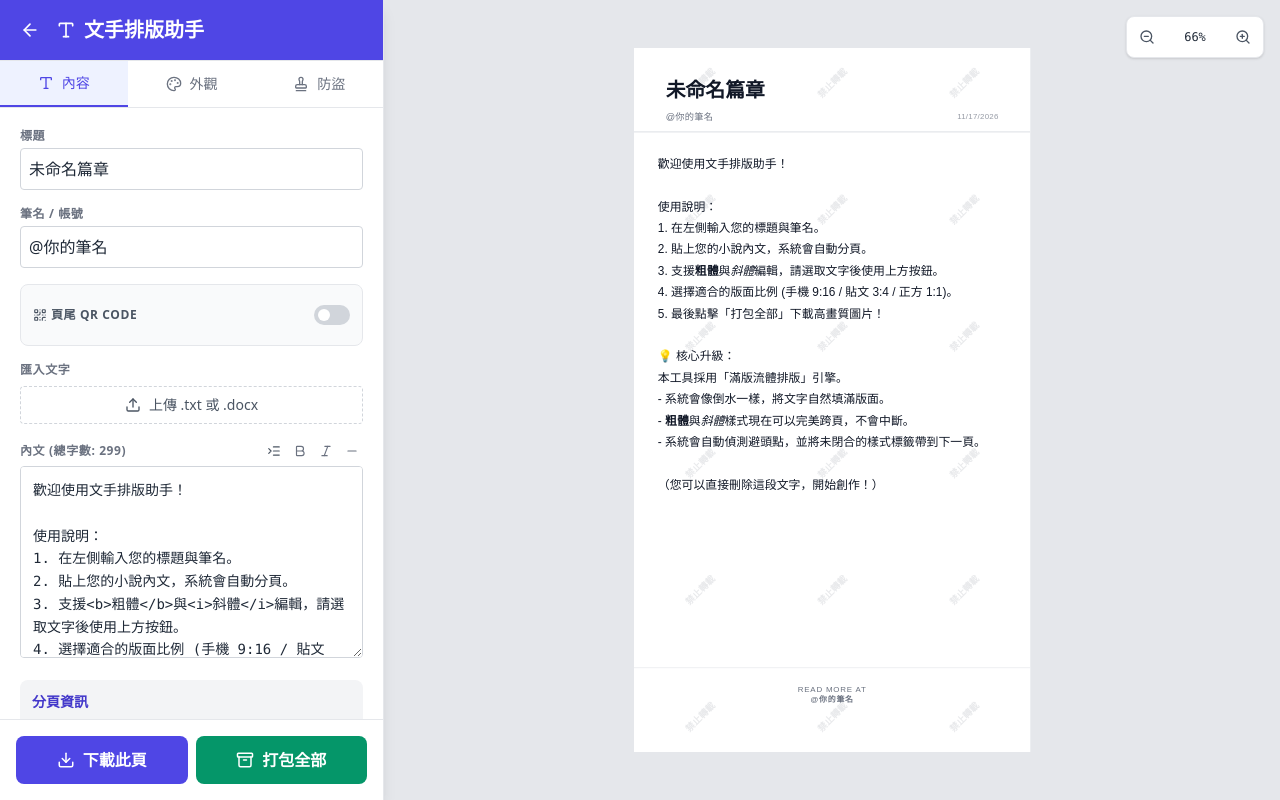
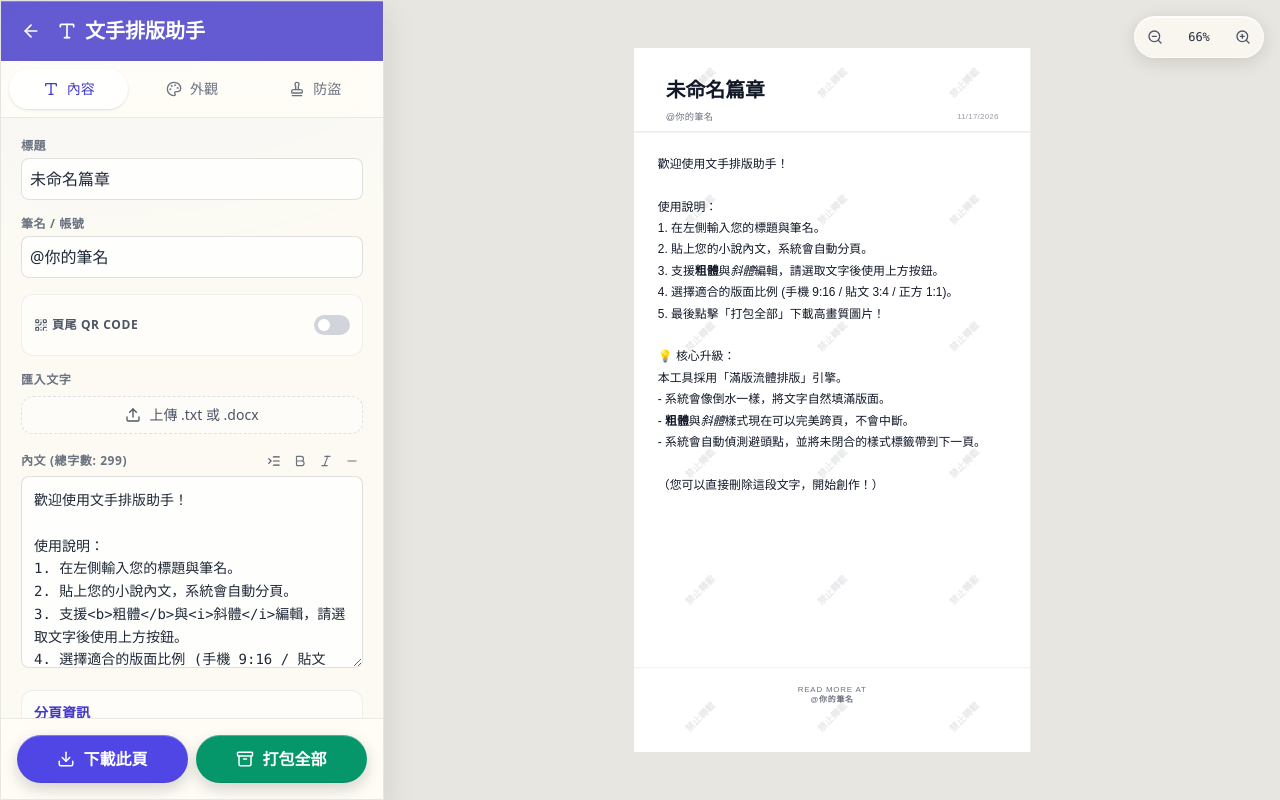
Before and after one commit to adabana00121/adbnpl-writing-tools, a React (Create React App) app: page / in a window 1280 px wide. Both pictures are taken after a click on the button "排版助手". Built offline with nearby package versions, Linux system fonts and the light colour scheme; a web font is replaced by a local one.

Commit message:
Liquid Glass 介面改版：玻璃只用在功能層，預覽與匯出原稿不動

```diff
--- a/public/index.html
+++ b/public/index.html
@@ -6,7 +6,7 @@
       name="viewport"
       content="width=device-width, initial-scale=1, shrink-to-fit=no"
     />
-    <meta name="theme-color" content="#000000" />
+    <meta name="theme-color" content="#F5F4EE" />
     <!--
       manifest.json provides metadata used when your web app is added to the
       homescreen on Android. See https://developers.google.com/web/fundamentals/engage-and-retain/web-app-manifest/
--- a/src/components/common/Layout.js
+++ b/src/components/common/Layout.js
@@ -12,12 +12,13 @@ import { ArrowLeft } from "lucide-react";
 const Layout = ({ sidebar, children, title, icon: Icon, onBack }) => {
   return (
     // Root: 手機版 min-h-screen (可捲動), 電腦版 h-screen (固定視窗)
-    <div className="min-h-screen md:h-screen md:overflow-hidden bg-gray-50 flex flex-col md:flex-row font-sans text-gray-800">
+    // 背景透明，讓 body 的紙色環境暈透出來給玻璃折射
+    <div className="min-h-screen md:h-screen md:overflow-hidden flex flex-col md:flex-row font-sans text-gray-800">
       {/* 側邊欄容器 */}
       {/* 手機版 h-auto (自然撐開), 電腦版 h-full (填滿) */}
-      <div className="w-full md:w-96 bg-white border-b md:border-b-0 md:border-r border-gray-200 flex flex-col h-auto md:h-full shadow-lg z-30 shrink-0">
+      <div className="glass-panel w-full md:w-96 flex flex-col h-auto md:h-full z-30 shrink-0">
         {/* 側邊欄標題列 */}
-        <div className="p-4 border-b border-gray-200 bg-indigo-600 text-white flex items-center shrink-0">
+        <div className="glass-header p-4 text-white flex items-center shrink-0">
           <button
             onClick={onBack}
             className="mr-3 hover:bg-white/20 p-1 rounded transition-colors"
@@ -41,7 +42,7 @@ const Layout = ({ sidebar, children, title, icon: Icon, onBack }) => {
       {/* 右側主要內容區 (預覽區) */}
       {/* 手機版 h-[80vh] (給予足夠的預覽空間), 電腦版 flex-1 (填滿剩餘寬度) */}
       {/* 加上 relative 確保內部 absolute 定位正常 */}
-      <div className="relative w-full h-[80vh] md:h-full md:flex-1 bg-gray-200">
+      <div className="preview-desk relative w-full h-[80vh] md:h-full md:flex-1">
         {children}
       </div>
     </div>
--- a/src/components/common/PreviewCanvas.js
+++ b/src/components/common/PreviewCanvas.js
@@ -30,15 +30,15 @@ const PreviewCanvas = ({
   return (
     <div
       ref={containerRef}
-      className="flex-1 bg-gray-200 relative flex flex-col overflow-hidden h-full"
+      className="flex-1 preview-desk relative flex flex-col overflow-hidden h-full"
     >
-      {/* --- 右上角縮放控制列 --- */}
-      <div className="absolute top-4 right-4 z-50 flex gap-2 bg-white p-1 rounded-lg shadow border border-gray-200">
+      {/* --- 右上角縮放控制列（浮在預覽上的玻璃膠囊） --- */}
+      <div className="glass-pill absolute top-4 right-4 z-50 flex gap-1 p-1 items-center">
         <button
           onClick={() =>
             setManualScale((prev) => Math.max(0.3, (prev || scale) - 0.1))
           }
-          className="p-2 hover:bg-gray-100 rounded text-gray-600"
+          className="glass-btn p-2 hover:bg-white/70 rounded-full text-gray-600"
           title="縮小"
         >
           <ZoomOut size={16} />
@@ -50,7 +50,7 @@ const PreviewCanvas = ({
           onClick={() =>
             setManualScale((prev) => Math.min(2.0, (prev || scale) + 0.1))
           }
-          className="p-2 hover:bg-gray-100 rounded text-gray-600"
+          className="glass-btn p-2 hover:bg-white/70 rounded-full text-gray-600"
           title="放大"
         >
           <ZoomIn size={16} />
--- a/src/features/WatermarkGenerator/components/ContentPanel.js
+++ b/src/features/WatermarkGenerator/components/ContentPanel.js
@@ -46,7 +46,7 @@ const ContentPanel = ({
                     type="text"
                     value={title}
                     onChange={(e) => setTitle(e.target.value)}
-                    className="w-full p-2 border border-gray-300 rounded focus:ring-2 focus:ring-indigo-500 focus:border-transparent"
+                    className="glass-input w-full p-2 rounded-lg focus:ring-2 focus:ring-indigo-500 focus:border-transparent"
                     placeholder="輸入文章標題"
                 />
             </div>
@@ -58,12 +58,12 @@ const ContentPanel = ({
                     type="text"
                     value={author}
                     onChange={(e) => setAuthor(e.target.value)}
-                    className="w-full p-2 border border-gray-300 rounded focus:ring-2 focus:ring-indigo-500 focus:border-transparent"
+                    className="glass-input w-full p-2 rounded-lg focus:ring-2 focus:ring-indigo-500 focus:border-transparent"
                     placeholder="@yourname"
                 />
             </div>
 
-            <div className="p-3 bg-gray-50 rounded-lg border border-gray-200">
+            <div className="glass-well p-3 rounded-xl">
                 <div className="flex justify-between items-center mb-2 mt-2">
                     <label className="text-xs font-semibold text-gray-600 uppercase tracking-wider flex items-center gap-1">
                         <QrCodeIcon size={14} /> 頁尾 QR Code
@@ -85,14 +85,14 @@ const ContentPanel = ({
                             type="text"
                             value={qrCodeContent}
                             onChange={(e) => setQrCodeContent(e.target.value)}
-                            className="w-full p-2 text-xs border border-gray-300 rounded focus:ring-1 focus:ring-indigo-500"
+                            className="glass-input w-full p-2 text-xs rounded-lg focus:ring-1 focus:ring-indigo-500"
                             placeholder="輸入網址"
                         />
                         <input
                             type="text"
                             value={qrCodeLabel}
                             onChange={(e) => setQrCodeLabel(e.target.value)}
-                            className="w-full p-2 text-xs border border-gray-300 rounded focus:ring-1 focus:ring-indigo-500"
+                            className="glass-input w-full p-2 text-xs rounded-lg focus:ring-1 focus:ring-indigo-500"
                             placeholder="輸入小字"
                         />
                     </div>
@@ -103,7 +103,7 @@ const ContentPanel = ({
                 <label className="block text-xs font-semibold text-gray-500 mb-2 uppercase tracking-wider">
                     匯入文字
                 </label>
-                <label className="flex items-center justify-center gap-2 p-2 border border-dashed border-gray-300 rounded hover:bg-gray-50 cursor-pointer text-sm text-gray-600 transition-colors">
+                <label className="flex items-center justify-center gap-2 p-2 border border-dashed border-gray-300/70 bg-white/50 rounded-xl hover:bg-white/70 cursor-pointer text-sm text-gray-600 transition-colors">
                     <Upload size={16} /> <span>上傳 .txt 或 .docx</span>
                     <input
                         type="file"
@@ -123,9 +123,9 @@ const ContentPanel = ({
                     <div className="flex gap-1">
                         <button
                             onClick={() => setAutoIndent(!autoIndent)}
-                            className={`p-1 rounded ${autoIndent
+                            className={`glass-btn p-1 rounded-full ${autoIndent
                                 ? "bg-indigo-100 text-indigo-600"
-                                : "hover:bg-gray-100 text-gray-600"
+                                : "hover:bg-white/70 text-gray-600"
                                 }`}
                             title="段落自動縮排 (1字元)"
                         >
@@ -133,21 +133,21 @@ const ContentPanel = ({
                         </button>
                         <button
                             onClick={() => insertFormat("b")}
-                            className="p-1 hover:bg-gray-100 rounded"
+                            className="glass-btn p-1 hover:bg-white/70 rounded-full"
                             title="粗體"
                         >
                             <BoldIcon size={14} />
                         </button>
                         <button
                             onClick={() => insertFormat("i")}
-                            className="p-1 hover:bg-gray-100 rounded"
+                            className="glass-btn p-1 hover:bg-white/70 rounded-full"
                             title="斜體"
                         >
                             <ItalicIcon size={14} />
                         </button>
                         <button
                             onClick={() => insertFormat("hr")}
-                            className="p-1 hover:bg-gray-100 rounded"
+                            className="glass-btn p-1 hover:bg-white/70 rounded-full"
                             title="分隔線"
                         >
                             <MinusIcon size={14} />
@@ -158,17 +158,17 @@ const ContentPanel = ({
                     ref={textAreaRef}
                     value={text}
                     onChange={(e) => setText(e.target.value)}
-                    className="w-full h-48 p-3 border border-gray-300 rounded focus:ring-2 focus:ring-indigo-500 text-sm leading-relaxed whitespace-pre-wrap font-mono"
+                    className="glass-input w-full h-48 p-3 rounded-lg focus:ring-2 focus:ring-indigo-500 text-sm leading-relaxed whitespace-pre-wrap font-mono"
                     placeholder="在此貼上你的小說內容..."
                 />
             </div>
 
-            <div className="p-3 bg-gray-100 rounded-lg space-y-3">
+            <div className="glass-well p-3 rounded-xl space-y-3">
                 <div className="flex items-center justify-between text-indigo-700 font-semibold text-sm">
                     <div>分頁資訊</div>{" "}
                     {isCalculating && <span className="animate-pulse">運算中...</span>}
                 </div>
-                <div className="flex items-center justify-between bg-white p-2 rounded border border-gray-200">
+                <div className="flex items-center justify-between bg-white/80 p-2 rounded-full border border-gray-200/60">
                     <div className="flex items-center gap-2 text-sm text-gray-700">
                         {keepSentences ? (
                             <CheckCircle2 size={16} />
--- a/src/features/WatermarkGenerator/index.js
+++ b/src/features/WatermarkGenerator/index.js
@@ -336,30 +336,30 @@ const WatermarkGenerator = ({ globalAuthor, onBack }) => {
       onBack={onBack}
       sidebar={
         <>
-          <div className="flex border-b border-gray-200">
+          <div className="glass-tabstrip flex gap-1 p-2">
             <button
               onClick={() => setActiveTab("content")}
-              className={`flex-1 py-3 text-sm font-medium flex justify-center items-center gap-2 ${activeTab === "content"
-                ? "text-indigo-600 border-b-2 border-indigo-600 bg-indigo-50"
-                : "text-gray-500 hover:bg-gray-50"
+              className={`glass-btn flex-1 py-2.5 text-sm font-medium flex justify-center items-center gap-2 rounded-full ${activeTab === "content"
+                ? "text-indigo-700 bg-white/85 shadow"
+                : "text-gray-500 hover:bg-white/50"
                 }`}
             >
               <Type size={16} /> 內容
             </button>
             <button
               onClick={() => setActiveTab("style")}
-              className={`flex-1 py-3 text-sm font-medium flex justify-center items-center gap-2 ${activeTab === "style"
-                ? "text-indigo-600 border-b-2 border-indigo-600 bg-indigo-50"
-                : "text-gray-500 hover:bg-gray-50"
+              className={`glass-btn flex-1 py-2.5 text-sm font-medium flex justify-center items-center gap-2 rounded-full ${activeTab === "style"
+                ? "text-indigo-700 bg-white/85 shadow"
+                : "text-gray-500 hover:bg-white/50"
                 }`}
             >
               <Palette size={16} /> 外觀
             </button>
             <button
               onClick={() => setActiveTab("watermark")}
-              className={`flex-1 py-3 text-sm font-medium flex justify-center items-center gap-2 ${activeTab === "watermark"
-                ? "text-indigo-600 border-b-2 border-indigo-600 bg-indigo-50"
-                : "text-gray-500 hover:bg-gray-50"
+              className={`glass-btn flex-1 py-2.5 text-sm font-medium flex justify-center items-center gap-2 rounded-full ${activeTab === "watermark"
+                ? "text-indigo-700 bg-white/85 shadow"
+                : "text-gray-500 hover:bg-white/50"
                 }`}
             >
               <Stamp size={16} /> 防盜
@@ -424,13 +424,14 @@ const WatermarkGenerator = ({ globalAuthor, onBack }) => {
             )}
           </div>
 
-          <div className="p-4 border-t border-gray-200 bg-white space-y-3">
+          <div className="glass-bar p-4 space-y-3">
             {/* 分頁切換 */}
             {pages.length > 1 && (
-              <div className="flex items-center justify-between bg-gray-50 p-2 rounded-lg">
+              <div className="glass-well flex items-center justify-between p-2 rounded-full">
                 <button
                   onClick={() => setCurrentPage((p) => Math.max(0, p - 1))}
                   disabled={currentPage === 0}
+                  className="glass-btn p-1 rounded-full hover:bg-white/70 disabled:opacity-30"
                 >
                   <ChevronLeft size={20} />
                 </button>
@@ -442,6 +443,7 @@ const WatermarkGenerator = ({ globalAuthor, onBack }) => {
                     setCurrentPage((p) => Math.min(pages.length - 1, p + 1))
                   }
                   disabled={currentPage === pages.length - 1}
+                  className="glass-btn p-1 rounded-full hover:bg-white/70 disabled:opacity-30"
                 >
                   <ChevronRight size={20} />
                 </button>
@@ -452,7 +454,7 @@ const WatermarkGenerator = ({ globalAuthor, onBack }) => {
               <button
                 onClick={onDownloadClick}
                 disabled={isGenerating}
-                className="flex-1 py-3 px-3 rounded-lg flex items-center justify-center gap-2 font-bold text-white bg-indigo-600 hover:bg-indigo-700 disabled:opacity-50"
+                className="glass-btn-solid flex-1 py-3 px-3 rounded-full flex items-center justify-center gap-2 font-bold text-white bg-indigo-600 hover:bg-indigo-700 disabled:opacity-50"
               >
                 {isGenerating ? (
                   <Loader2 className="animate-spin" size={18} />
@@ -464,7 +466,7 @@ const WatermarkGenerator = ({ globalAuthor, onBack }) => {
               <button
                 onClick={handleDownloadAll}
                 disabled={isGenerating || isZipping}
-                className="flex-1 py-3 px-3 rounded-lg flex items-center justify-center gap-2 font-bold text-white bg-emerald-600 hover:bg-emerald-700 disabled:opacity-50"
+                className="glass-btn-solid flex-1 py-3 px-3 rounded-full flex items-center justify-center gap-2 font-bold text-white bg-emerald-600 hover:bg-emerald-700 disabled:opacity-50"
               >
                 {isZipping ? (
                   <Loader2 className="animate-spin" size={18} />
--- /dev/null
+++ b/src/glass.css
@@ -0,0 +1,140 @@
+/* ============================================================
+   Liquid Glass 介面材質系統（文手小工具）
+   規則：玻璃只用在功能層（側欄、標題列、浮動控制、按鈕列），
+   絕不用在內容層（預覽畫布與匯出原稿）。匯出節點內沒有任何
+   .glass-* 元素，backdrop-filter 永遠不會滲進匯出的 PNG。
+   折射（SVG displacement）刻意不做：只有 Chromium 支援，
+   且手機 GPU 成本高；blur + 飽和 + 邊緣高光已是八成效果。
+   ============================================================ */
+
+:root {
+  --paper: #f5f4ee;
+  --ink: #0a0a0a;
+  --glass-tint: rgba(255, 253, 247, 0.62);
+  --glass-tint-strong: rgba(255, 253, 247, 0.8);
+  --glass-border: rgba(10, 10, 10, 0.08);
+  --glass-hairline: rgba(255, 255, 255, 0.65);
+  --glass-shadow: 0 10px 32px rgba(10, 10, 10, 0.1);
+  --glass-shadow-sm: 0 4px 18px rgba(10, 10, 10, 0.12);
+}
+
+/* 環境背景：紙色基底 + 兩道極淡的暖色暈，給玻璃一點東西可折射。
+   只用 body 背景，不新增 DOM 層，避免影響版面與匯出。 */
+body {
+  background-color: var(--paper);
+  background-image:
+    radial-gradient(52rem 30rem at 8% -6%, rgba(199, 210, 254, 0.38), rgba(199, 210, 254, 0) 62%),
+    radial-gradient(46rem 28rem at 102% 12%, rgba(209, 250, 229, 0.34), rgba(209, 250, 229, 0) 60%),
+    radial-gradient(40rem 26rem at 55% 112%, rgba(254, 230, 199, 0.3), rgba(254, 230, 199, 0) 60%);
+  background-attachment: fixed;
+}
+
+/* ---------- 玻璃本體：有 backdrop-filter 的只此四種 ---------- */
+
+/* 側邊欄 / 首頁卡片：主玻璃面板 */
+.glass-panel {
+  background: var(--glass-tint);
+  -webkit-backdrop-filter: blur(18px) saturate(1.5);
+  backdrop-filter: blur(18px) saturate(1.5);
+  border: 1px solid var(--glass-border);
+  box-shadow: inset 0 1px 0 var(--glass-hairline), var(--glass-shadow);
+}
+
+/* 工具標題列：深色玻璃，白字維持對比 */
+.glass-header {
+  background: rgba(67, 56, 202, 0.82);
+  -webkit-backdrop-filter: blur(14px) saturate(1.4);
+  backdrop-filter: blur(14px) saturate(1.4);
+  box-shadow: inset 0 1px 0 rgba(255, 255, 255, 0.22);
+}
+
+/* 底部下載列 / 分頁籤列：較不透明的玻璃，確保按鈕對比 */
+.glass-bar {
+  background: var(--glass-tint-strong);
+  -webkit-backdrop-filter: blur(14px) saturate(1.4);
+  backdrop-filter: blur(14px) saturate(1.4);
+  border-top: 1px solid var(--glass-border);
+  box-shadow: inset 0 1px 0 var(--glass-hairline);
+}
+
+/* 分頁籤列：與 glass-bar 同材質，改為底邊細線（位於側欄頂部） */
+.glass-tabstrip {
+  background: var(--glass-tint-strong);
+  -webkit-backdrop-filter: blur(14px) saturate(1.4);
+  backdrop-filter: blur(14px) saturate(1.4);
+  border-bottom: 1px solid var(--glass-border);
+  box-shadow: inset 0 1px 0 var(--glass-hairline);
+}
+
+/* 浮在預覽上的縮放膠囊：效果最明顯的一塊，內容會從底下捲過 */
+.glass-pill {
+  background: rgba(255, 253, 247, 0.72);
+  -webkit-backdrop-filter: blur(14px) saturate(1.6);
+  backdrop-filter: blur(14px) saturate(1.6);
+  border: 1px solid rgba(255, 255, 255, 0.65);
+  border-radius: 9999px;
+  box-shadow: inset 0 1px 0 rgba(255, 255, 255, 0.75), var(--glass-shadow-sm);
+}
+
+/* ---------- 玻璃上的元件：不疊 backdrop-filter ---------- */
+
+/* 面板內的淺盒（QR 設定、分頁資訊、收據項目）：半透明 + 細邊，不再加 blur */
+.glass-well {
+  background: rgba(255, 255, 255, 0.55);
+  border: 1px solid rgba(10, 10, 10, 0.06);
+  box-shadow: inset 0 1px 0 rgba(255, 255, 255, 0.6);
+}
+
+/* 分段控制器容器（比例、字體、對齊、語言切換） */
+.glass-segment {
+  background: rgba(10, 10, 10, 0.05);
+  box-shadow: inset 0 1px 3px rgba(10, 10, 10, 0.08);
+}
+
+/* 輸入框：半透明白底，focus 樣式沿用各元件原有的 Tailwind ring */
+.glass-input {
+  background: rgba(255, 255, 255, 0.72);
+  border: 1px solid rgba(10, 10, 10, 0.12);
+}
+
+/* 實色主按鈕蓋在玻璃上：加頂部高光，看起來是被光照著的實體 */
+.glass-btn-solid {
+  box-shadow:
+    inset 0 1px 0 rgba(255, 255, 255, 0.28),
+    inset 0 -1px 0 rgba(0, 0, 0, 0.08),
+    0 6px 16px rgba(10, 10, 10, 0.18);
+  transition: transform 0.12s ease, filter 0.12s ease, box-shadow 0.12s ease;
+}
+
+.glass-btn-solid:active {
+  transform: scale(0.98);
+  filter: brightness(1.06);
+}
+
+/* 玻璃上的次要按鈕（首頁工具卡、頁籤）：按壓有液態回饋 */
+.glass-btn {
+  transition: transform 0.12s ease, background-color 0.15s ease, box-shadow 0.15s ease;
+}
+
+.glass-btn:active {
+  transform: scale(0.97);
+}
+
+/* 預覽區桌面：暖灰，襯紙色介面；匯出內容不受影響 */
+.preview-desk {
+  background: #e8e6e0;
+}
+
+/* 首頁標頭：保持實色綠，只加玻璃光澤（不疊 backdrop-filter） */
+.glass-hero {
+  box-shadow:
+    inset 0 1px 0 rgba(255, 255, 255, 0.35),
+    inset 0 -18px 32px rgba(0, 0, 0, 0.08);
+}
+
+@media (prefers-reduced-motion: reduce) {
+  .glass-btn-solid,
+  .glass-btn {
+    transition: none;
+  }
+}
--- a/src/index.js
+++ b/src/index.js
@@ -2,6 +2,7 @@ import { StrictMode } from "react";
 import { createRoot } from "react-dom/client";
 
 import App from "./App";
+import "./glass.css";
 
 const rootElement = document.getElementById("root");
 const root = createRoot(rootElement);
```
Also changed, not shown: src/App.js (+6 -6 lines), src/features/HomePage/index.js (+12 -12 lines), src/features/ReceiptGenerator/index.js (+13 -13 lines), src/features/WatermarkGenerator/components/StylePanel.js (+29 -29 lines), src/features/WatermarkGenerator/components/WatermarkPanel.js (+8 -8 lines).
